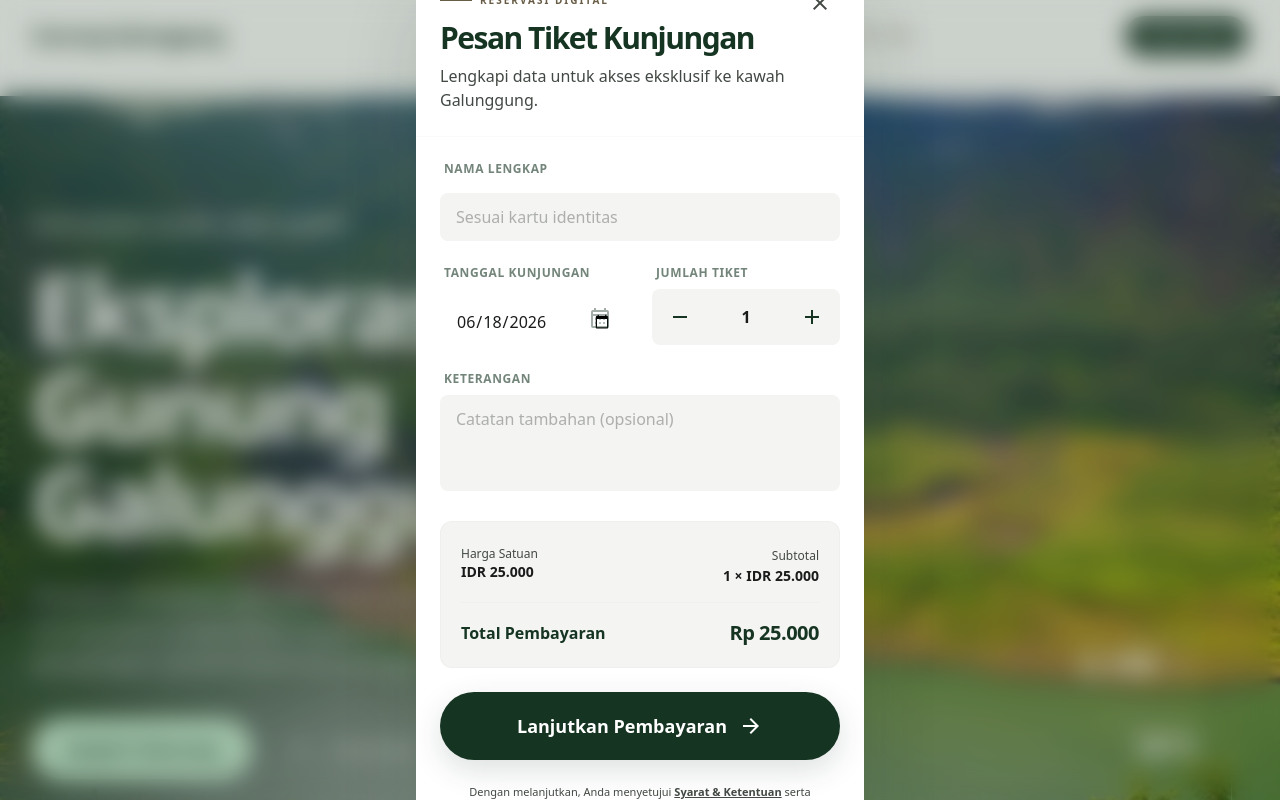
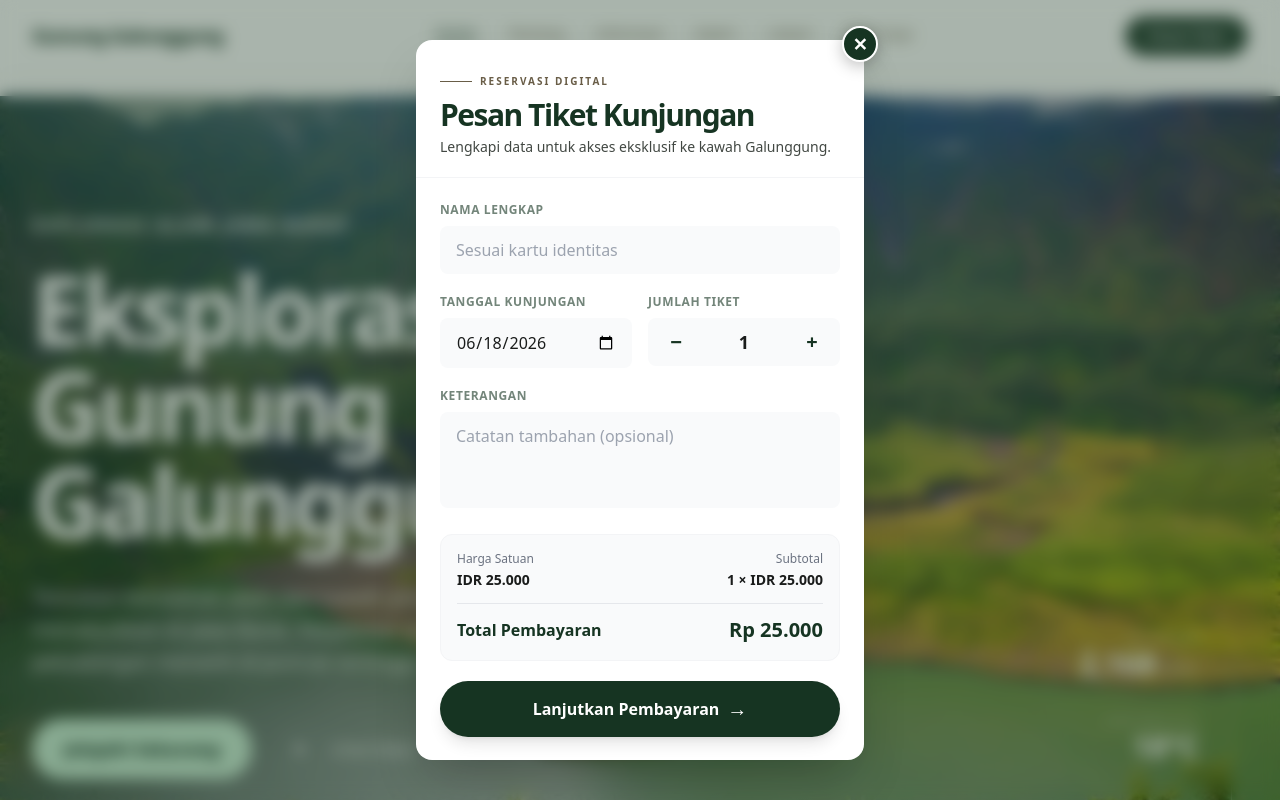
Before and after one commit to muhammadfaizfr/layanan-web-fe, a React (Vite) app: page / in a window 1280 px wide. Both pictures are taken after a click on the button "Pesan Tiket". Shown: the top 800 px of the page. Built offline with nearby package versions, Linux system fonts and the light colour scheme.

Commit message:
feat: implement booking flow with new payment and schedule components in App.jsx

```diff
--- a/src/App.jsx
+++ b/src/App.jsx
@@ -58,11 +58,12 @@ function App() {
     setScheduleInfo(schedule)
   }
 
-  const handleProceedToPaymentDirectly = (scheduleData) => {
+   const handleProceedToPaymentDirectly = (scheduleData) => {
     const selectedRouteObj = scheduleData.route === 'hutan' ? 'Rute Hutan Cipanas' : 'Rute Tangga 620'
     const orderData = {
       name: scheduleData.teamName || 'Pengunjung',
       date: scheduleData.date,
+      dateObj: scheduleData.dateObj,
       qty: scheduleData.teamCount,
       unitPrice: pricePerTicket,
       total: pricePerTicket * scheduleData.teamCount,
@@ -82,6 +83,15 @@ function App() {
     setScheduleInfo(null)
     setIsModalOpen(false)
     setCurrentPage('pembayaran')
+  }
+
+  const handleBackFromPayment = () => {
+    if (order && order.route) {
+      setCurrentPage('jadwal')
+    } else {
+      setCurrentPage('home')
+      setIsModalOpen(true)
+    }
   }
 
   const handleCompletePayment = (method) => {
@@ -268,7 +278,7 @@ function App() {
 
       case 'pembayaran':
         return (
-          <PembayaranPendakian order={order} formatRupiah={formatRupiah} navigate={setCurrentPage} onComplete={handleCompletePayment} />
+          <PembayaranPendakian order={order} formatRupiah={formatRupiah} navigate={setCurrentPage} onComplete={handleCompletePayment} onBack={handleBackFromPayment} />
         )
 
       case 'berhasil':
@@ -313,6 +323,7 @@ function App() {
           <Jadwal
             onSaveSchedule={handleSaveSchedule}
             onProceedToPayment={handleProceedToPaymentDirectly}
+            initialData={order}
           />
         )
       default:
@@ -336,6 +347,7 @@ function App() {
           totalPrice={totalPrice}
           formatRupiah={formatRupiah}
           onProceed={handleProceedToPayment}
+          order={order}
         />
       </>
     )
@@ -396,6 +408,7 @@ function App() {
         totalPrice={totalPrice}
         formatRupiah={formatRupiah}
         onProceed={handleProceedToPayment}
+        order={order}
       />
     </>
   )
--- a/src/components/jadwal.jsx
+++ b/src/components/jadwal.jsx
@@ -1,14 +1,14 @@
 // src/components/Jadwal.jsx
 import React, { useState } from 'react'
 
-function Jadwal({ onSaveSchedule, onProceedToPayment }) {
-  const [selectedRoute, setSelectedRoute] = useState('tangga')
+function Jadwal({ onSaveSchedule, onProceedToPayment, initialData }) {
+  const [selectedRoute, setSelectedRoute] = useState(initialData?.route?.includes('Hutan') ? 'hutan' : 'tangga')
   const today = new Date()
-  const [calendarMonth, setCalendarMonth] = useState(new Date(today.getFullYear(), today.getMonth(), 1))
-  const [selectedDate, setSelectedDate] = useState(today)
-  const [teamName, setTeamName] = useState('')
-  const [teamCount, setTeamCount] = useState(1)
-  const [contact, setContact] = useState('')
+  const [calendarMonth, setCalendarMonth] = useState(initialData?.dateObj ? new Date(initialData.dateObj.getFullYear(), initialData.dateObj.getMonth(), 1) : new Date(today.getFullYear(), today.getMonth(), 1))
+  const [selectedDate, setSelectedDate] = useState(initialData?.dateObj ?? today)
+  const [teamName, setTeamName] = useState(initialData?.teamName ?? '')
+  const [teamCount, setTeamCount] = useState(initialData?.qty ?? 1)
+  const [contact, setContact] = useState(initialData?.contact ?? '')
 
   const routeOptions = [
     {
@@ -250,6 +250,7 @@ function Jadwal({ onSaveSchedule, onProceedToPayment }) {
                     const scheduleData = {
                       route: selectedRoute,
                       date: selectedDate.toLocaleDateString('id-ID', { day: 'numeric', month: 'long', year: 'numeric' }),
+                      dateObj: selectedDate,
                       teamName,
                       teamCount,
                       contact,
--- a/src/components/pesanantiket.jsx
+++ b/src/components/pesanantiket.jsx
@@ -1,15 +1,15 @@
 // src/components/PesanTiket.jsx
 import React, { useState } from "react";
 
-function PesanTiket({ isOpen, onClose, ticketCount, incrementTicket, decrementTicket, totalPrice, formatRupiah, onProceed }) {
-  // if parent explicitly passes isOpen=false, hide. If undefined, render (for backward compatibility)
-  if (isOpen === false) return null
+function PesanTiket({ isOpen, onClose, ticketCount, incrementTicket, decrementTicket, totalPrice, formatRupiah, onProceed, order }) {
+  if (isOpen === false) return null;
 
-  const [name, setName] = useState("");
-  const [date, setDate] = useState(new Date().toISOString().slice(0, 10));
-  const [keterangan, setKeterangan] = useState("");
+  const isRegularTicket = order && !order.route;
 
-  // internal ticket state/fallbacks if parent doesn't control it
+  const [name, setName] = useState(isRegularTicket ? (order.name || "") : "");
+  const [date, setDate] = useState(isRegularTicket ? (order.date || new Date().toISOString().slice(0, 10)) : new Date().toISOString().slice(0, 10));
+  const [keterangan, setKeterangan] = useState(isRegularTicket ? (order.keterangan || "") : "");
+
   const [localCount, setLocalCount] = useState(ticketCount ?? 1);
   const tc = ticketCount ?? localCount;
   const inc = incrementTicket ?? (() => setLocalCount((c) => c + 1));
@@ -17,145 +17,163 @@ function PesanTiket({ isOpen, onClose, ticketCount, incrementTicket, decrementTi
 
   const unitPrice = 25000;
   const computedTotal = totalPrice ?? tc * unitPrice;
-  const fmt = formatRupiah ?? ((n) => `IDR ${n.toLocaleString("id-ID")}`);
+  const fmt = formatRupiah ?? ((n) => `Rp ${n.toLocaleString("id-ID")}`);
 
   return (
-    <div className="fixed inset-0 z-50 flex items-center justify-center p-4 bg-primary/20 backdrop-blur-md">
-      {/* MODAL CONTAINER */}
-      <div className="relative w-full max-w-md bg-surface-container-lowest rounded-2xl shadow-[0_40px_80px_rgba(22,52,34,0.12)] overflow-hidden">
-        {/* CLOSE BUTTON */}
+    <div
+      className="fixed inset-0 z-[999] flex items-center justify-center p-4"
+      style={{ backgroundColor: "rgba(22,52,34,0.35)", backdropFilter: "blur(8px)" }}
+    >
+      {/* Backdrop click to close */}
+      <div className="absolute inset-0" onClick={onClose} />
+
+      {/* MODAL WRAPPER — relative so X button can anchor to it */}
+      <div className="relative w-full max-w-md" style={{ maxHeight: "90vh" }}>
+
+        {/* ===== TOMBOL X — DI LUAR modal card, selalu terlihat ===== */}
         <button
           onClick={onClose}
-          className="absolute top-6 right-6 p-2 rounded-full hover:bg-surface-container transition-colors group"
+          type="button"
+          aria-label="Tutup"
+          style={{
+            position: "absolute",
+            top: "-14px",
+            right: "-14px",
+            zIndex: 9999,
+            width: "36px",
+            height: "36px",
+            borderRadius: "50%",
+            backgroundColor: "#163422",
+            color: "#fff",
+            border: "2px solid #fff",
+            display: "flex",
+            alignItems: "center",
+            justifyContent: "center",
+            cursor: "pointer",
+            boxShadow: "0 4px 16px rgba(0,0,0,0.25)",
+            fontSize: "18px",
+            fontWeight: "bold",
+            lineHeight: 1,
+          }}
         >
-          <span className="material-symbols-outlined text-on-surface-variant group-hover:text-on-surface">close</span>
+          ✕
         </button>
 
-        {/* MODAL HEADER */}
-        <div className="px-6 pt-6 pb-6 border-b border-outline-variant/10">
-          <div className="inline-flex items-center gap-2 mb-3">
+        {/* MODAL CARD */}
+        <div
+          className="bg-white rounded-2xl shadow-2xl flex flex-col"
+          style={{ maxHeight: "90vh", overflowY: "auto" }}
+        >
+          {/* HEADER */}
+          <div className="px-6 pt-6 pb-5 border-b border-gray-100 flex-shrink-0">
+            <div className="inline-flex items-center gap-2 mb-2">
               <span className="w-8 h-px bg-secondary"></span>
               <span className="text-secondary font-label text-[10px] uppercase tracking-[0.2em] font-semibold">Reservasi Digital</span>
             </div>
             <h2 className="text-3xl font-extrabold text-primary tracking-tighter">Pesan Tiket Kunjungan</h2>
-          <p className="text-on-surface-variant mt-2 body-md">Lengkapi data untuk akses eksklusif ke kawah Galunggung.</p>
+            <p className="text-on-surface-variant mt-1 text-sm">Lengkapi data untuk akses eksklusif ke kawah Galunggung.</p>
           </div>
 
-        {/* MODAL BODY / FORM */}
+          {/* FORM BODY */}
           <form
-          className="p-6 space-y-6"
+            className="p-6 space-y-5"
             onSubmit={(e) => {
               e.preventDefault();
-            const order = {
-              name,
-              date,
-              keterangan,
-              qty: tc,
-              unitPrice,
-              total: computedTotal,
-            }
-            console.log('order', order)
-            if (typeof onProceed === 'function') {
-              onProceed(order)
+              const orderData = { name, date, keterangan, qty: tc, unitPrice, total: computedTotal };
+              if (typeof onProceed === "function") {
+                onProceed(orderData);
               } else {
-              alert(`Pesanan:\nNama: ${name || "-"}\nTanggal: ${date || "-"}\nJumlah: ${tc}\nKeterangan: ${keterangan || "-"}\nTotal: ${fmt(computedTotal)}`)
+                alert(`Pesanan:\nNama: ${name || "-"}\nTanggal: ${date || "-"}\nJumlah: ${tc}\nTotal: ${fmt(computedTotal)}`);
               }
             }}
           >
-          {/* Name Input */}
-          <div className="space-y-2">
-            <label className="block text-xs font-semibold text-primary/60 uppercase tracking-wider ml-1">Nama Lengkap</label>
-            <div className="relative">
+            {/* Nama */}
+            <div>
+              <label className="block text-xs font-semibold text-primary/60 uppercase tracking-wider mb-2">Nama Lengkap</label>
               <input
-                className="w-full mt-2 px-4 py-3 bg-surface-container-low placeholder:text-on-surface-variant/40 rounded-lg text-on-surface"
+                className="w-full px-4 py-3 bg-gray-50 rounded-lg text-on-surface placeholder:text-gray-400 outline-none focus:ring-2 focus:ring-primary/30 transition"
                 placeholder="Sesuai kartu identitas"
                 type="text"
                 value={name}
                 onChange={(e) => setName(e.target.value)}
               />
             </div>
-          </div>
 
-          <div className="grid grid-cols-1 md:grid-cols-2 gap-6">
-            {/* Date Picker Mockup */}
-            <div className="space-y-2">
-              <label className="block text-xs font-semibold text-primary/60 uppercase tracking-wider ml-1">Tanggal Kunjungan</label>
-              <div className="relative">
+            <div className="grid grid-cols-2 gap-4">
+              {/* Tanggal */}
+              <div>
+                <label className="block text-xs font-semibold text-primary/60 uppercase tracking-wider mb-2">Tanggal Kunjungan</label>
                 <input
-                  className="w-full mt-2 px-4 py-3 bg-white rounded-lg text-on-surface appearance-none"
+                  className="w-full px-4 py-3 bg-gray-50 rounded-lg text-on-surface outline-none focus:ring-2 focus:ring-primary/30 transition"
                   type="date"
                   value={date}
                   onChange={(e) => setDate(e.target.value)}
                 />
-                <span className="material-symbols-outlined absolute right-4 top-1/2 -translate-y-1/2 text-primary/40 pointer-events-none">calendar_month</span>
-              </div>
               </div>
 
-            {/* Stepper */}
-            <div className="space-y-2">
-              <label className="block text-xs font-semibold text-primary/60 uppercase tracking-wider ml-1">Jumlah Tiket</label>
-              <div className="flex items-center bg-surface-container-low rounded-lg p-1">
+              {/* Jumlah Tiket */}
+              <div>
+                <label className="block text-xs font-semibold text-primary/60 uppercase tracking-wider mb-2">Jumlah Tiket</label>
+                <div className="flex items-center bg-gray-50 rounded-lg px-2 py-1 gap-2">
                   <button
                     onClick={dec}
-                  className="w-12 h-12 flex items-center justify-center text-primary hover:bg-surface-container-high rounded-md transition-colors"
                     type="button"
-                >
-                  <span className="material-symbols-outlined">remove</span>
-                </button>
-                <span className="flex-1 text-center font-bold text-on-surface">{tc}</span>
+                    className="w-10 h-10 flex items-center justify-center text-primary hover:bg-gray-200 rounded-md transition font-bold text-xl"
+                  >−</button>
+                  <span className="flex-1 text-center font-bold text-on-surface text-lg">{tc}</span>
                   <button
                     onClick={inc}
-                  className="w-12 h-12 flex items-center justify-center text-primary hover:bg-surface-container-high rounded-md transition-colors"
                     type="button"
-                >
-                  <span className="material-symbols-outlined">add</span>
-                </button>
+                    className="w-10 h-10 flex items-center justify-center text-primary hover:bg-gray-200 rounded-md transition font-bold text-xl"
+                  >+</button>
                 </div>
               </div>
             </div>
 
             {/* Keterangan */}
-          <div className="space-y-2">
-            <label className="block text-xs font-semibold text-primary/60 uppercase tracking-wider ml-1">Keterangan</label>
+            <div>
+              <label className="block text-xs font-semibold text-primary/60 uppercase tracking-wider mb-2">Keterangan</label>
               <textarea
                 value={keterangan}
                 onChange={(e) => setKeterangan(e.target.value)}
                 placeholder="Catatan tambahan (opsional)"
                 rows={3}
-              className="w-full px-4 py-3 bg-surface-container-low border-none rounded-lg placeholder:text-on-surface-variant/40 text-on-surface font-medium resize-none"
+                className="w-full px-4 py-3 bg-gray-50 rounded-lg text-on-surface placeholder:text-gray-400 outline-none focus:ring-2 focus:ring-primary/30 resize-none transition"
               />
             </div>
 
-          {/* Summary Card */}
-          <div className="bg-surface-container-low rounded-xl p-5 border border-outline-variant/10">
-            <div className="flex justify-between items-center mb-4 pb-4 border-b border-outline-variant/10">
-              <div className="flex flex-col">
-                <span className="text-xs font-medium text-on-surface-variant">Harga Satuan</span>
-                <span className="text-sm font-semibold text-on-surface">IDR {unitPrice.toLocaleString('id-ID')}</span>
+            {/* Summary */}
+            <div className="bg-gray-50 rounded-xl p-4 border border-gray-100">
+              <div className="flex justify-between items-center pb-3 mb-3 border-b border-gray-200">
+                <div>
+                  <span className="text-xs text-gray-500 block">Harga Satuan</span>
+                  <span className="text-sm font-semibold text-on-surface">IDR {unitPrice.toLocaleString("id-ID")}</span>
                 </div>
                 <div className="text-right">
-                <span className="text-xs font-medium text-on-surface-variant">Subtotal</span>
-                <div className="text-sm font-semibold text-on-surface">{tc} × IDR {unitPrice.toLocaleString('id-ID')}</div>
+                  <span className="text-xs text-gray-500 block">Subtotal</span>
+                  <span className="text-sm font-semibold text-on-surface">{tc} × IDR {unitPrice.toLocaleString("id-ID")}</span>
                 </div>
               </div>
               <div className="flex justify-between items-center">
-              <span className="text-primary font-bold">Total Pembayaran</span>
-              <span className="text-xl font-extrabold text-primary tracking-tight">{fmt(computedTotal)}</span>
+                <span className="font-bold text-primary">Total Pembayaran</span>
+                <span className="text-xl font-extrabold text-primary">{fmt(computedTotal)}</span>
               </div>
             </div>
 
-          {/* Submit Button */}
+            {/* Submit */}
             <button
-            className="w-full py-5 bg-primary text-on-primary rounded-full font-bold text-lg flex items-center justify-center gap-3 shadow-[0_10px_30px_rgba(22,52,34,0.15)] hover:bg-primary/95 active:scale-[0.98] transition-all group"
               type="submit"
+              className="w-full py-4 bg-primary text-white rounded-full font-bold text-base flex items-center justify-center gap-2 shadow-lg hover:bg-primary/90 active:scale-[0.98] transition-all"
             >
               Lanjutkan Pembayaran
-            <span className="material-symbols-outlined group-hover:translate-x-1 transition-transform">arrow_forward</span>
+              <span style={{ fontSize: "20px" }}>→</span>
             </button>
-          <p className="text-center text-[11px] text-on-surface-variant px-4">
-            Dengan melanjutkan, Anda menyetujui <a className="underline font-semibold hover:text-primary" href="#">Syarat &amp; Ketentuan</a> serta kebijakan privasi pendakian Galunggung.
+
+            <p className="text-center text-[11px] text-gray-400 px-4">
+              Dengan melanjutkan, Anda menyetujui <a className="underline font-semibold hover:text-primary" href="#">Syarat &amp; Ketentuan</a> kami.
             </p>
           </form>
+        </div>
       </div>
     </div>
   );
```
Also changed, not shown: src/components/PembayaranPendakian.jsx (+11 -1 lines). Lines whose indentation alone changed are shown as unchanged.
